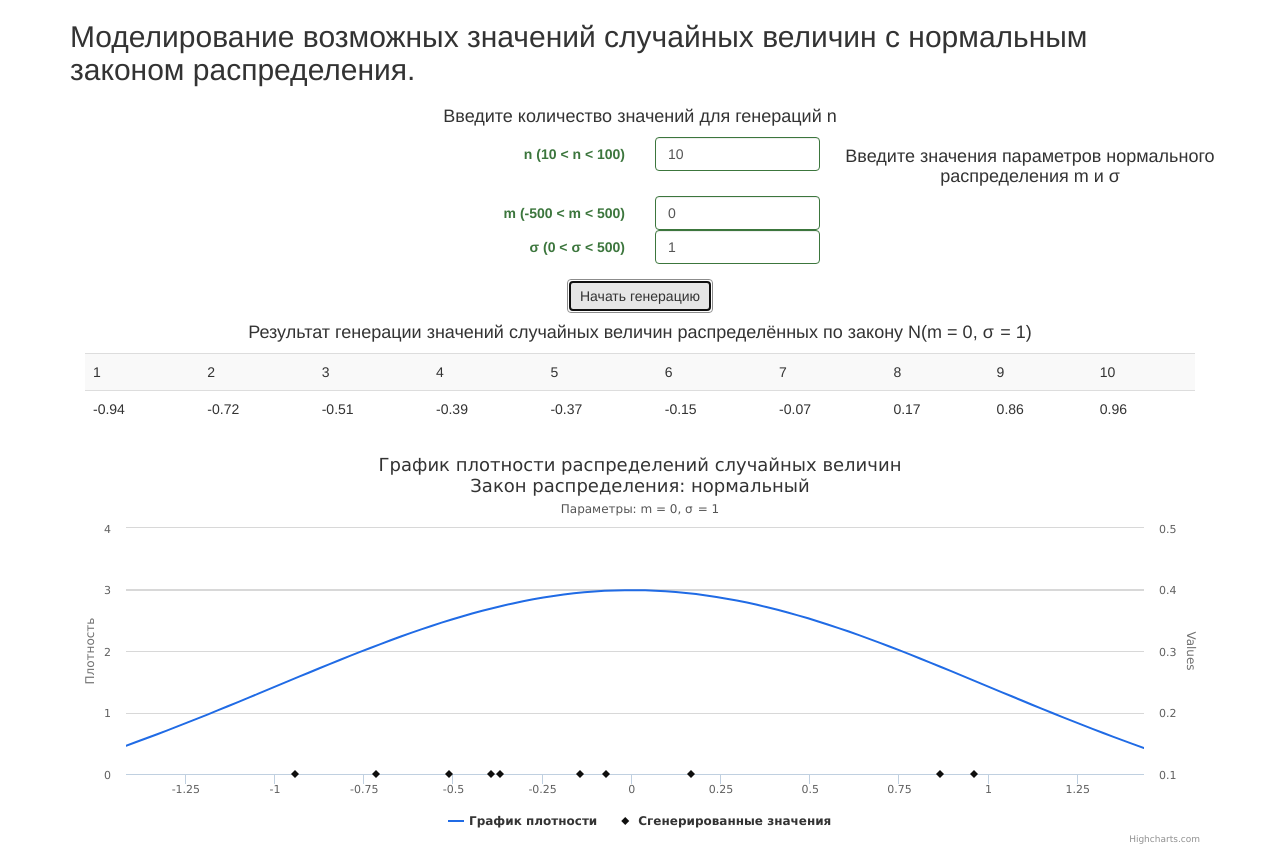
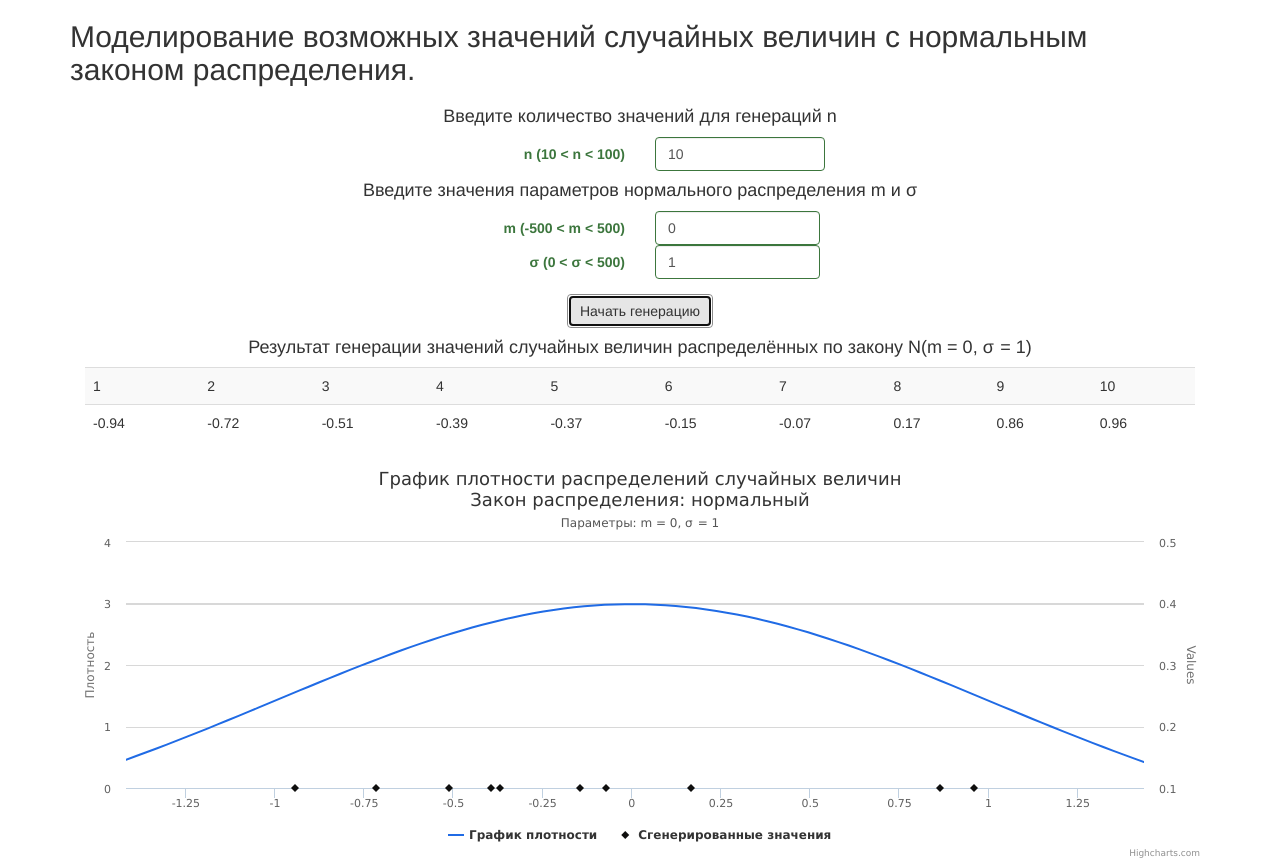
Before and after one commit to whotake/Normal-distribution-value-generator, a plain HTML site: page index.html in a window 1280 px wide. Both pictures are taken after a click on the button "Начать генерацию". Drawn offline with Linux system fonts and the light colour scheme.

Commit message:
Bug fixes

```diff
--- a/index.html
+++ b/index.html
@@ -22,13 +22,16 @@
             <div class="row">
                 <h4 class="text-center">Введите количество значений для генераций n</h4>
             </div>
-            <label for="amountOfValues" class="col-sm-6 control-label">n
-                (10 < n < 100)</label>
-            <div class="col-sm-2 col-sm-offset-">
-                <input type="text" class="form-control" id="amountOfValues" value="10">
+            <div class="row">
+                <label for="amountOfValues" class="col-sm-6 control-label">n
+                    (10 < n < 100)</label>
+                <div class="col-sm-2 col-sm-offset-">
+                    <input type="text" class="form-control" id="amountOfValues" value="10">
+                </div>
             </div>
-            <h4 class="text-center">Введите значения параметров нормального распределения m и σ</h4>
-
+            <div class="row">
+                <h4 class="text-center">Введите значения параметров нормального распределения m и σ</h4>
+            </div>
             <label for="amountMu" class="col-sm-6 control-label">m (-500 < m < 500)</label>
             <div class="col-sm-2">
                 <input type="text" class="form-control" id="amountMu" value="0">
--- a/js/learn.js
+++ b/js/learn.js
@@ -150,10 +150,14 @@ function getDataFromForm() {
         text[i] = data.elements[i].value;
     }
 
-    if (validateParams(text)) {
-        var collection = boxMuller(text[0], text[1], text[2]);
-        var distribution = normal(text[1], text[2], collection);
-        var params = "m = " + text[1] + ", σ  = " + text[2];
+    var n = +text[0];
+    var m = +text[1];
+    var sigma = +text[2];
+
+    if (validateParams(n, m, sigma)) {
+        var collection = boxMuller(n, m, sigma);
+        var distribution = normal(m, sigma, collection);
+        var params = "m = " + m + ", σ  = " + sigma;
         document.getElementById('myForms').className = 'form-group has-success';
         document.getElementById('alertError').style.display = 'none';
         document.getElementById("tableParams").innerHTML = params;
@@ -167,9 +171,9 @@ function getDataFromForm() {
 
 }
 
-function validateParams(params) {
-    if (+params[0] >= 10 && +params[0] <= 100 && +params[2] >= -500 && +params[2] <= 500 && params[1] >= 0
-        && params[1] <= 500) {
+function validateParams(n, m, sigma) {
+    if (n >= 10 && n <= 100 && m >= -500 && m <= 500 && sigma >= 0
+        && sigma <= 500) {
         return true;
     }
     return false;
```
